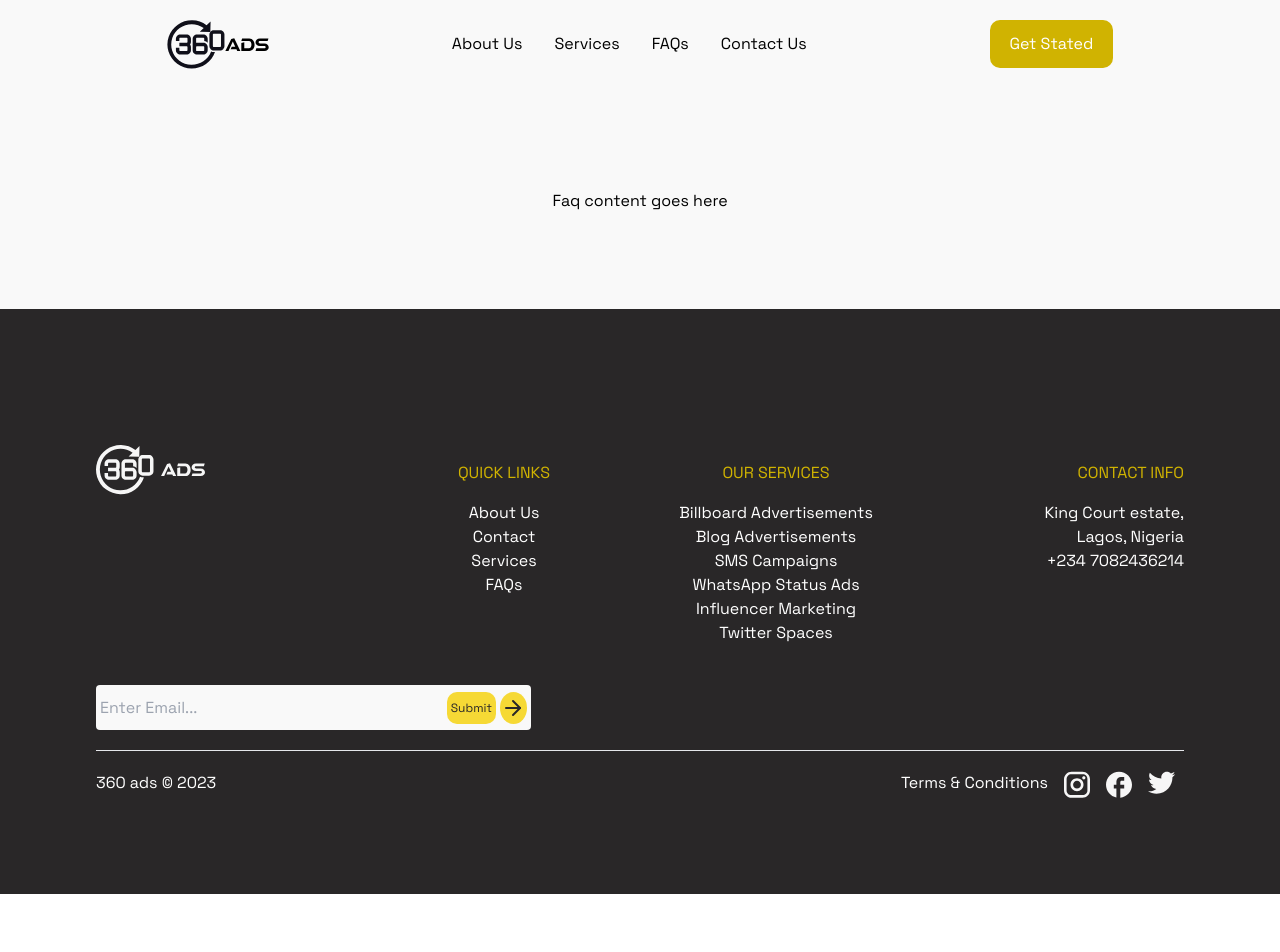
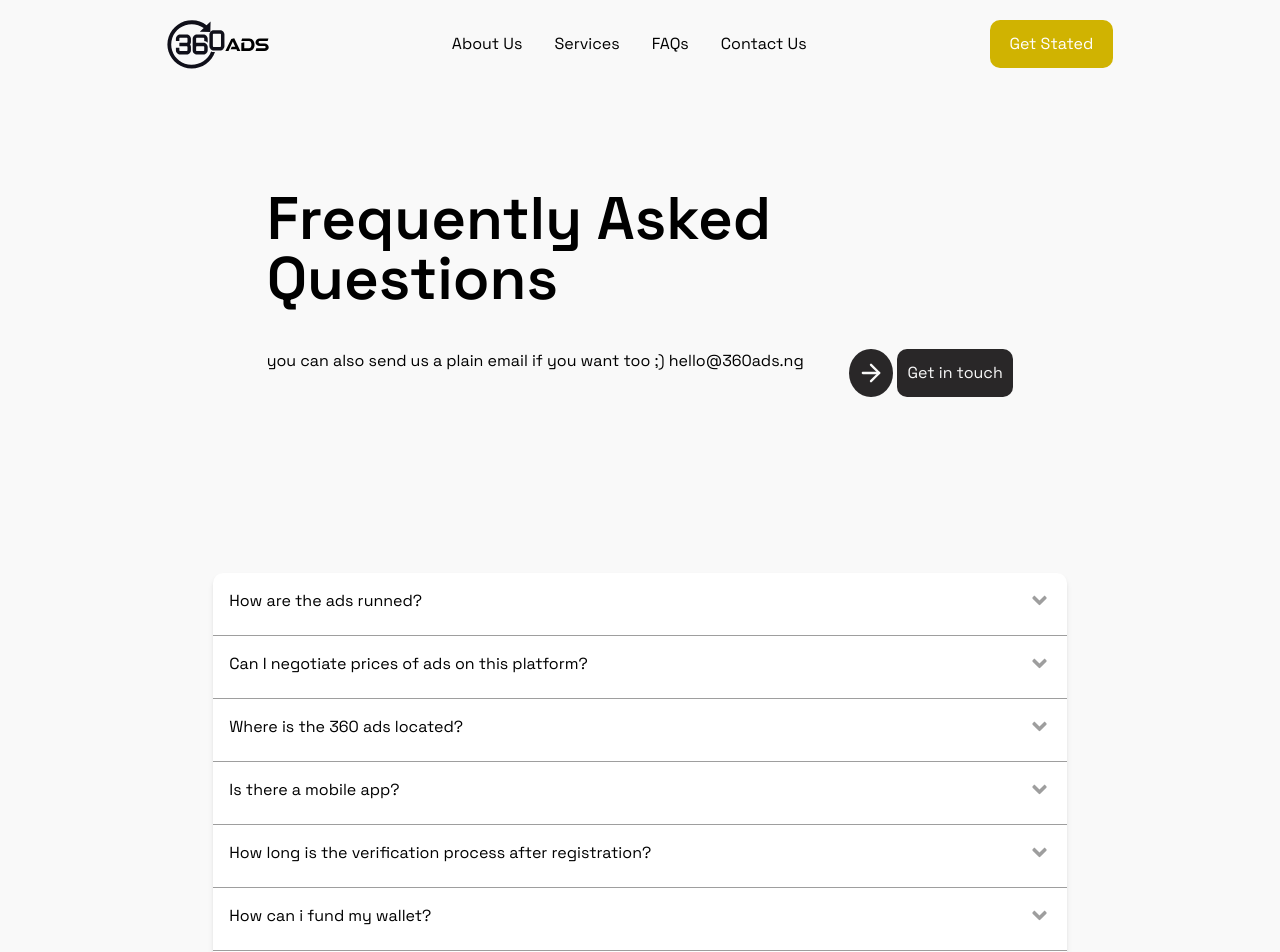
Before and after one commit to 360adsng/frontend, a Next.js app: page /faqs in a window 1280 px wide. Shown: the top 952 px of the page. Before the commit the page ends 894 px from the top, so only its background shows below. Built offline with nearby package versions, Linux system fonts and the light colour scheme.

Commit message:
added faq

```diff
--- a/app/(public)/(lightnavbar)/faqs/page.tsx
+++ b/app/(public)/(lightnavbar)/faqs/page.tsx
@@ -1,11 +1,26 @@
+import Faqs from "@components/Faqs";
+import BlackButtons from "@components/buttons/BlackButton";
+
 const Faq = () =>{
+
+
     return(
         <>
-            <section className="py-24 flex justify-center bg-ads360light-100">
-                <div>
-                    Faq content goes here
+            <section className='bg-ads360light-100 py-24'>
+                <div className='mx-auto w-11/12 md:w-10/12 xl:w-7/12'>
+                    <div className="text-4xl md:text-6xl font-[600]">
+                        <h3>Frequently Asked </h3>
+                        <h3>Questions</h3>
+                    </div>
+                    <div className="md:flex flex-row-reverse justify-between my-10">
+                        <div className="mb-10">
+                            <BlackButtons text="Get in touch"/>
+                        </div>
+                        <h5>you can also send us a plain email if you want too ;{')'} hello@360ads.ng</h5>
+                    </div>
                 </div>
             </section>
+            <Faqs/>
         </>
     )
 }
--- a/app/(usersauth)/users/page.tsx
+++ b/app/(usersauth)/users/page.tsx
@@ -85,7 +85,7 @@ function Dashboard() {
 
             <div className="flex justify-center">
             <span className='group flex w-[200px]'>
-              <button className='group-hover:translate-x-40 group-hover:bg-ads360black-100 group-hover:text-ads360light-100 w-10 transition bg-ads360yellowBtn-100 mx-1  h-12 flex justify-center items-center rounded-[50%] color-white'><FiArrowRight size={28}/></button>
+              <button className='group-hover:translate-x-40 group-hover:bg-ads360black-100 group-hover:text-ads360light-100 w-12 transition bg-ads360yellowBtn-100 mx-1  h-12 flex justify-center items-center rounded-[50%] color-white'><FiArrowRight size={28}/></button>
               <button className='group-hover:-translate-x-10 w-40 group-hover:bg-ads360black-100  group-hover:text-ads360light-100 transition rounded-10 bg-ads360yellowBtn-100 h-12'> <Link href="../ads">Let’s Get Started</Link></button>
             </span>
             </div>
@@ -105,7 +105,7 @@ function Dashboard() {
 
             <div className="flex justify-center">
             <span className='group flex w-[200px]'>
-              <button className='group-hover:translate-x-40 group-hover:bg-ads360black-100 group-hover:text-ads360light-100 w-10 transition bg-ads360yellowBtn-100 mx-1  h-12 flex justify-center items-center rounded-[50%] color-white'><FiArrowRight size={28}/></button>
+              <button className='group-hover:translate-x-40 group-hover:bg-ads360black-100 group-hover:text-ads360light-100 w-12 transition bg-ads360yellowBtn-100 mx-1  h-12 flex justify-center items-center rounded-[50%] color-white'><FiArrowRight size={28}/></button>
               <button className='group-hover:-translate-x-10 w-40 group-hover:bg-ads360black-100  group-hover:text-ads360light-100 transition rounded-10 bg-ads360yellowBtn-100 h-12'> <Link href="/users/campaign">My Campaign</Link></button>
             </span>
             </div>
@@ -125,7 +125,7 @@ function Dashboard() {
 
             <div className="flex justify-center">
             <span className='group flex w-[200px]'>
-              <button className='group-hover:translate-x-40 group-hover:bg-ads360black-100 group-hover:text-ads360light-100 w-10 transition bg-ads360yellowBtn-100 mx-1  h-12 flex justify-center items-center rounded-[50%] color-white'><FiArrowRight size={28}/></button>
+              <button className='group-hover:translate-x-40 group-hover:bg-ads360black-100 group-hover:text-ads360light-100 w-12 transition bg-ads360yellowBtn-100 mx-1  h-12 flex justify-center items-center rounded-[50%] color-white'><FiArrowRight size={28}/></button>
               <button className='group-hover:-translate-x-10 w-40 group-hover:bg-ads360black-100  group-hover:text-ads360light-100 transition rounded-10 bg-ads360yellowBtn-100 h-12'> <Link href="/">Wishlist</Link></button>
             </span>
             </div>
--- /dev/null
+++ b/components/Faqs.tsx
@@ -0,0 +1,74 @@
+"use client"
+import { useState } from 'react'
+import { FaAngleDown } from 'react-icons/fa'
+
+const Faqs = () =>{
+
+    const questions = [
+        {
+            questions:'How are the ads runned?',
+            answers:'Lorem ipsum dolor sit amet, consectetur adipiscing elit, sed do eiusmod tempor incididunt ut labore et dolore magna aliqua. Ut enim ad minim veniam, quis nostrud exercitation ullamco laboris nisi ut aliquip ex ea commodo consequat. Duis aute irure dolor in reprehenderit in voluptate velit esse cillum dolore eu fugiat nulla pariatur. Excepteur sint occaecat cupidatat non proident, sunt in culpa qui officia deserunt mollit anim id est laborum.'
+        },
+        {
+            questions:'Can I negotiate prices of ads on this platform?',
+            answers:'Sed ut perspiciatis unde omnis iste natus error sit voluptatem accusantium doloremque laudantium, totam rem aperiam, eaque ipsa quae ab illo inventore veritatis et quasi architecto beatae vitae dicta sunt explicabo. Nemo enim ipsam voluptatem quia voluptas sit aspernatur aut odit aut fugit, sed quia consequuntur magni dolores eos qui ratione voluptatem sequi nesciunt'
+        },
+        {
+            questions:'Where is the 360 ads located?',
+            answers:'Temporibus autem quibusdam et aut officiis debitis aut rerum necessitatibus saepe eveniet ut et voluptates repudiandae sint et molestiae non recusandae. Itaque earum rerum hic tenetur a sapiente delectus, ut aut reiciendis voluptatibus maiores alias consequatur aut perferendis doloribus asperiores repellat'
+        },
+        {
+            questions:'Is there a mobile app?',
+            answers:'Duis aute irure dolor in reprehenderit in voluptate velit esse cillum dolore eu fugiat nulla pariatur. Excepteur sint occaecat cupidatat non proident, sunt in culpa qui officia deserunt mollit anim id est laborum'
+        },
+        {
+            questions:'How long is the verification process after registration?',
+            answers:'At vero eos et accusamus et iusto odio dignissimos ducimus qui blanditiis praesentium voluptatum deleniti atque corrupti quos dolores et quas molestias excepturi sint occaecati cupiditate non provident, similique sunt in culpa qui officia deserunt mollitia animi, id est laborum et dolorum fuga'
+        },
+        {
+            questions:'How can i fund my wallet?',
+            answers:'Sed ut perspiciatis unde omnis iste natus error sit voluptatem accusantium doloremque laudantium, totam rem aperiam, eaque ipsa quae ab illo inventore veritatis et quasi architecto beatae vitae dicta sunt explicabo. Nemo enim ipsam voluptatem quia voluptas sit aspernatur aut odit aut fugit, sed quia consequuntur magni dolores eos qui ratione voluptatem sequi nesciunt'
+        },
+        {
+            questions:'Who are 360 ads sponsors?',
+            answers:'Duis aute irure dolor in reprehenderit in voluptate velit esse cillum dolore eu fugiat nulla pariatur. Excepteur sint occaecat cupidatat non proident, sunt in culpa qui officia deserunt mollit anim id est laborum'
+        },
+    ]
+
+    const [index, setIndex] = useState<Number>()
+
+    const handleAnswers = (value:number) => {
+        if(index === value){
+            setIndex(undefined)
+        }else{
+            setIndex(value)
+        }
+        }
+
+
+    return(
+        <>
+            <section className="bg-ads360light-100 pb-24">
+                <div className="md:w-8/12 w-11/12 mx-auto  bg-white rounded-10 shadow-md">
+                    {questions.map((item, i)=>(
+                        <div key={i} className={`p-4 ${questions.length !== i+1 && 'border-b border-ads360black-50'}`}>
+                            <div className="flex justify-between">
+                                {item.questions}
+                                <div>
+                                    <button onClick={()=>handleAnswers(i)}>
+                                        <FaAngleDown size={23} className="text-ads360black-50"/>
+                                    </button>
+                                </div>
+                            </div>
+                            <div style={{transition:'max-height 1s'}} className={`overflow-hidden transition duration-700 ease-out ${index === i ?'max-h-[200px]':'max-h-0'}`}>
+                                {item.answers}
+                            </div>
+                        </div>
+                    ))}
+                </div>
+            </section>
+        </>
+    )
+}
+
+export default Faqs;
--- a/components/modal/modal.tsx
+++ b/components/modal/modal.tsx
@@ -1,5 +1,5 @@
 "use client"
-import { useEffect, useRef } from "react";
+import { useEffect, useRef, useLayoutEffect } from "react";
 
 interface ModalProps {
     children:React.ReactNode
@@ -11,7 +11,7 @@ function Modal({ isOpen, children }: ModalProps) {
 
   const modalRef = useRef<HTMLDivElement>(null)
   const modalContentRef = useRef<HTMLDivElement>(null)
-  useEffect(() => {
+  useLayoutEffect(() => {
     if (isOpen) {
         if(modalRef.current !== null){
             modalRef.current.classList.remove('hide')
@@ -39,6 +39,7 @@ function Modal({ isOpen, children }: ModalProps) {
 
 
 
+
   return (
     <div ref={modalRef} className='hide transition duration-500 opacity-0 w-full fixed z-[100000] h-full bg-black/50 top-0'>
       <div ref={modalContentRef} className="transition duration-500">
```
Also changed, not shown: components/navs/Drawer.tsx (+18 -18 lines), public/icons/whiteWhatsapp.svg (added).
